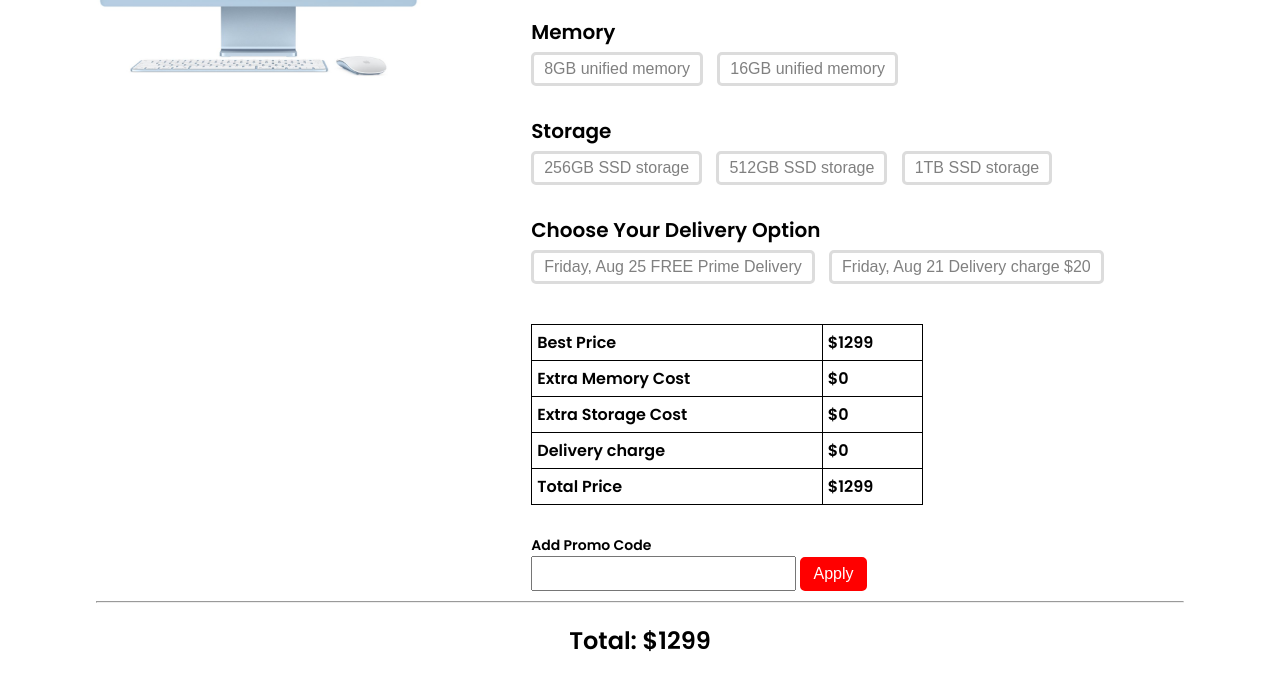
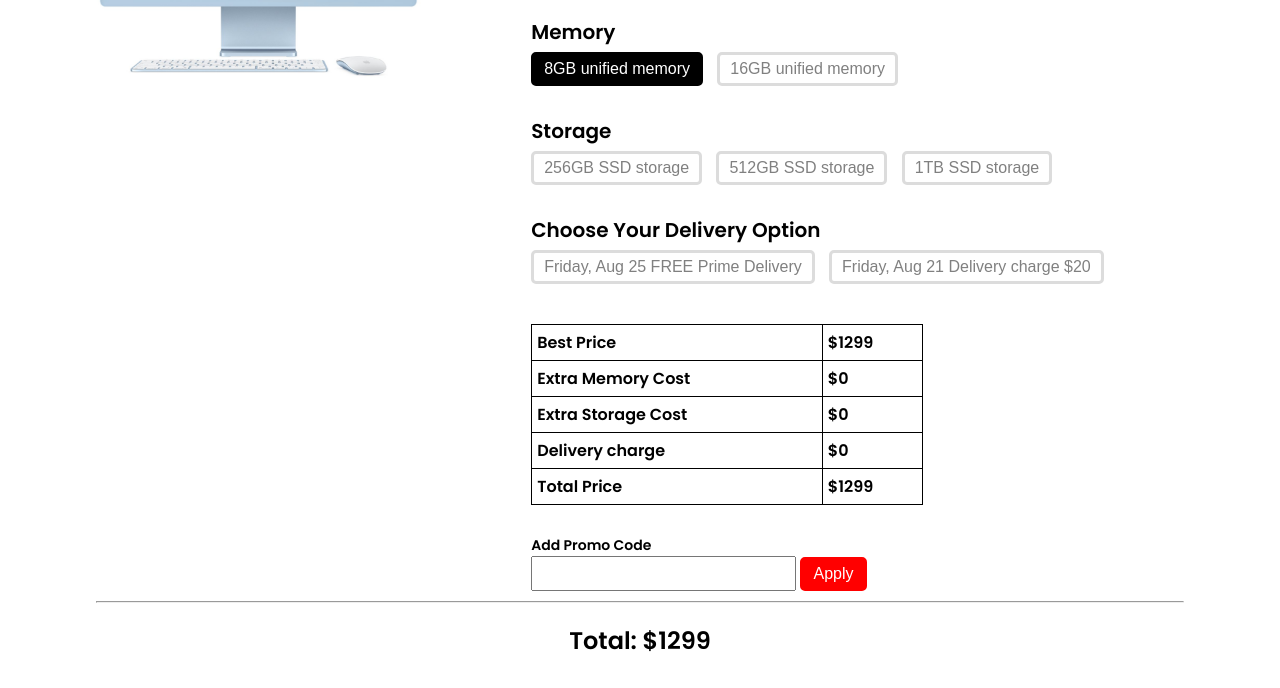
Before and after one commit to CoderMahabub/mac-book-pro, a plain HTML site: page index.html in a window 1280 px wide. In both pictures the pointer is over the button "8GB unified memory". Shown: the part 254-942 px from the top of the page. Drawn offline with Linux system fonts and the light colour scheme.

Commit message:
Hover Effect Added

```diff
--- a/css/style.css
+++ b/css/style.css
@@ -24,6 +24,11 @@ button:focus{
     color:#000;
     border: 3px solid #000;
 
+}
+button:hover{
+    background-color:#000;
+    color: #fff;
+    border: 3px solid #000;
 }
 .container {
     width: 85%;
```
